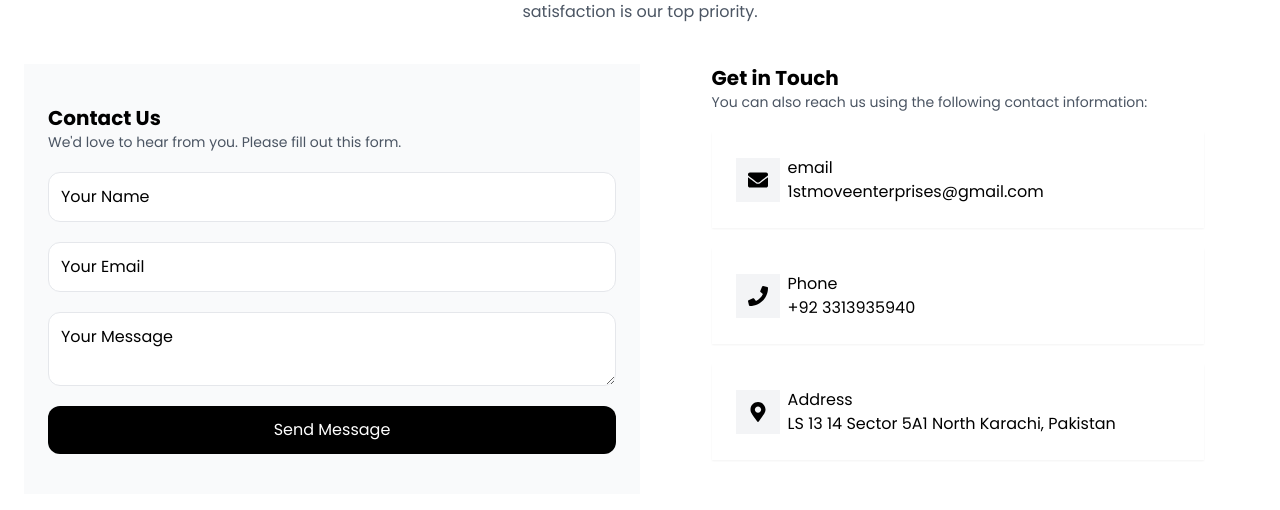
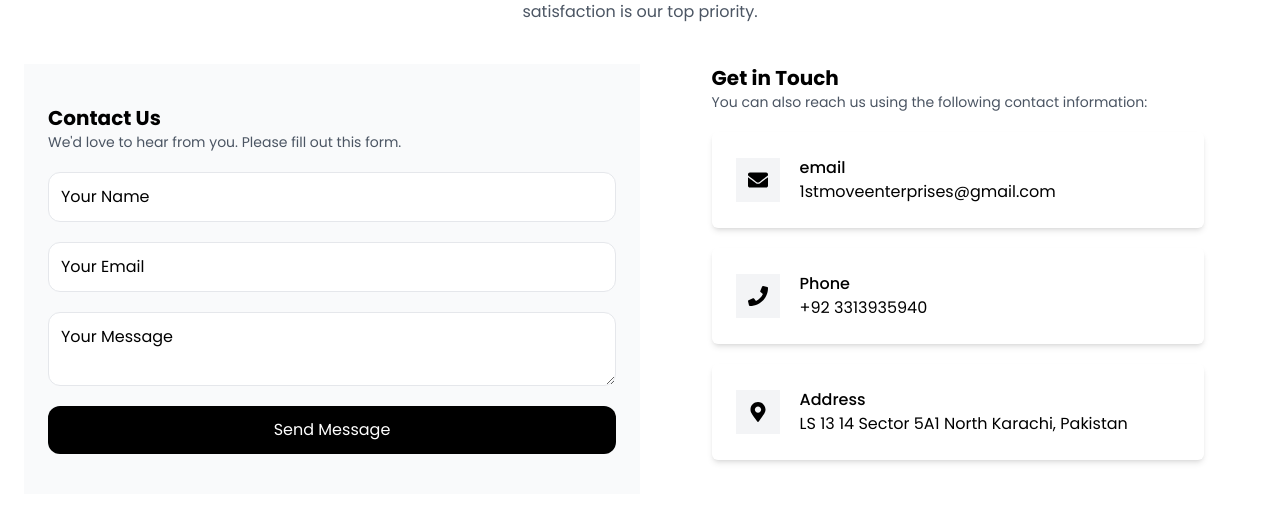
Before and after one commit to hajratariqi/1stMoveEnterprises, a React (Create React App) app: page / in a window 1280 px wide. Shown: the part 2640-3150 px from the top of the page. Built offline with nearby package versions, Linux system fonts and the light colour scheme.

Commit message:
styling fixes

```diff
--- a/src/Components/ContactUs.jsx
+++ b/src/Components/ContactUs.jsx
@@ -47,12 +47,11 @@ const ContactUs = ({id}) => {
                 <h1 className='text-xl font-bold'>Get in Touch</h1>
                 <p className='text-gray-600 text-sm'>You can also reach us using the following contact information:</p>
                 {contactInfo.map((info, index)=>(
-                    <div key={index} className='shadow-sm p-6 flex gap-2 items-center mt-5'>
+                    <div key={index} className='shadow-md rounded-md p-6 flex gap-5 items-center mt-5'>
                         <div className='p-3 bg-gray-100 text-xl'>{info.icon}</div>
-
                         <div>
                             <a href={info.path} target='_black'>
-                                <h3>{info.contactName}</h3>
+                                <h3 className='font-medium'>{info.contactName}</h3>
                                 <p>{info.link}</p>
                             </a>
                         </div>
```
